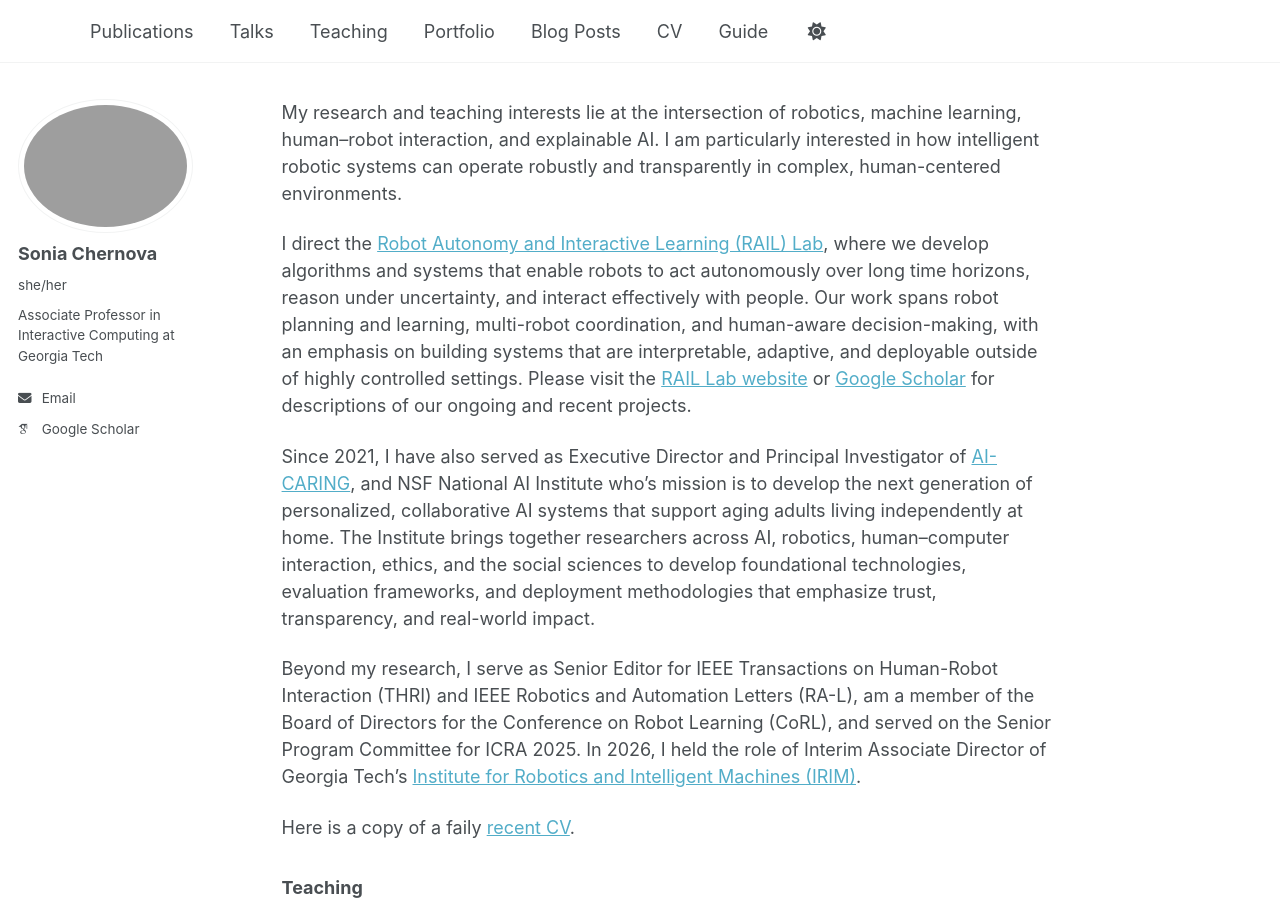
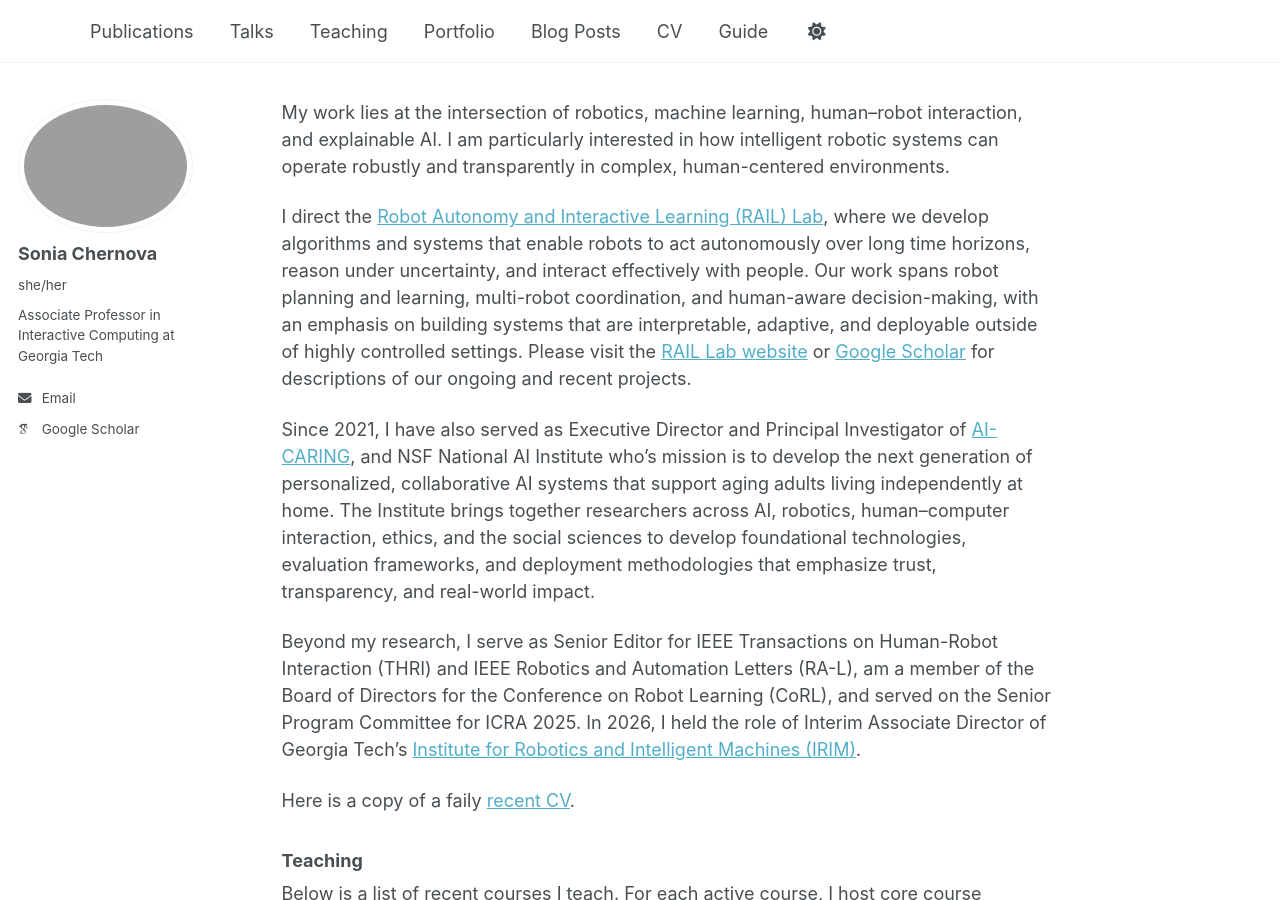
Before and after one commit to schernova/schernova.github.io, a Jekyll site: the page built from _pages/about.md, in a window 1280 px wide and 900 px high. Built offline with Jekyll 4.4.1, drawn with Linux system fonts in a browser that asks for light colours; some web fonts are replaced; a script bundle is joined from its source files by our own code; library files that are not in the unit come from our copies.

Commit message:
Update about.md

```diff
--- a/_pages/about.md
+++ b/_pages/about.md
@@ -7,7 +7,7 @@ redirect_from:
   - /about.html
 ---
 
-My research and teaching interests lie at the intersection of robotics, machine learning, human–robot interaction, and explainable AI. I am particularly interested in how intelligent robotic systems can operate robustly and transparently in complex, human-centered environments.
+My work lies at the intersection of robotics, machine learning, human–robot interaction, and explainable AI. I am particularly interested in how intelligent robotic systems can operate robustly and transparently in complex, human-centered environments.
 
 I direct the [Robot Autonomy and Interactive Learning (RAIL) Lab](https://gt-rail.com), where we develop algorithms and systems that enable robots to act autonomously over long time horizons, reason under uncertainty, and interact effectively with people. Our work spans robot planning and learning, multi-robot coordination, and human-aware decision-making, with an emphasis on building systems that are interpretable, adaptive, and deployable outside of highly controlled settings. Please visit the [RAIL Lab website](http://gt-rail.com) or [Google Scholar](https://scholar.google.com/citations?user=EYo_WkEAAAAJ&hl=en) for descriptions of our ongoing and recent projects.
 
```
